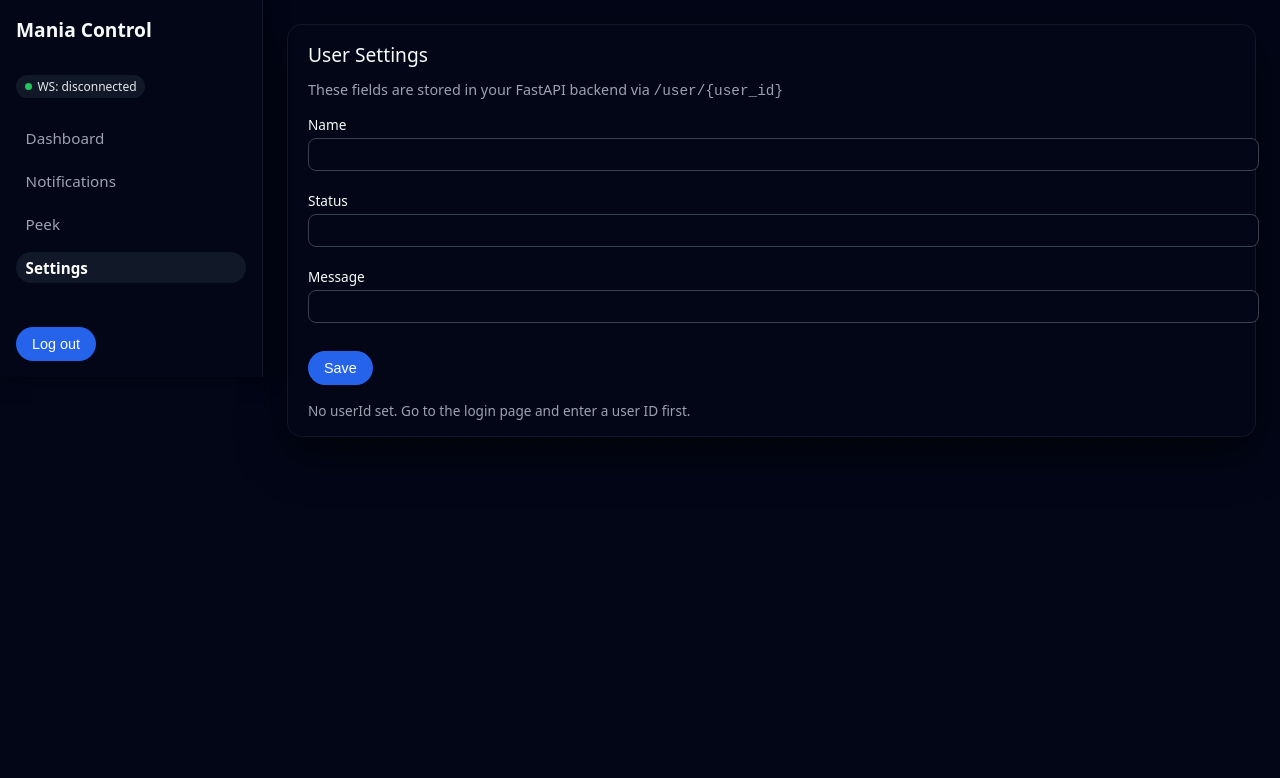
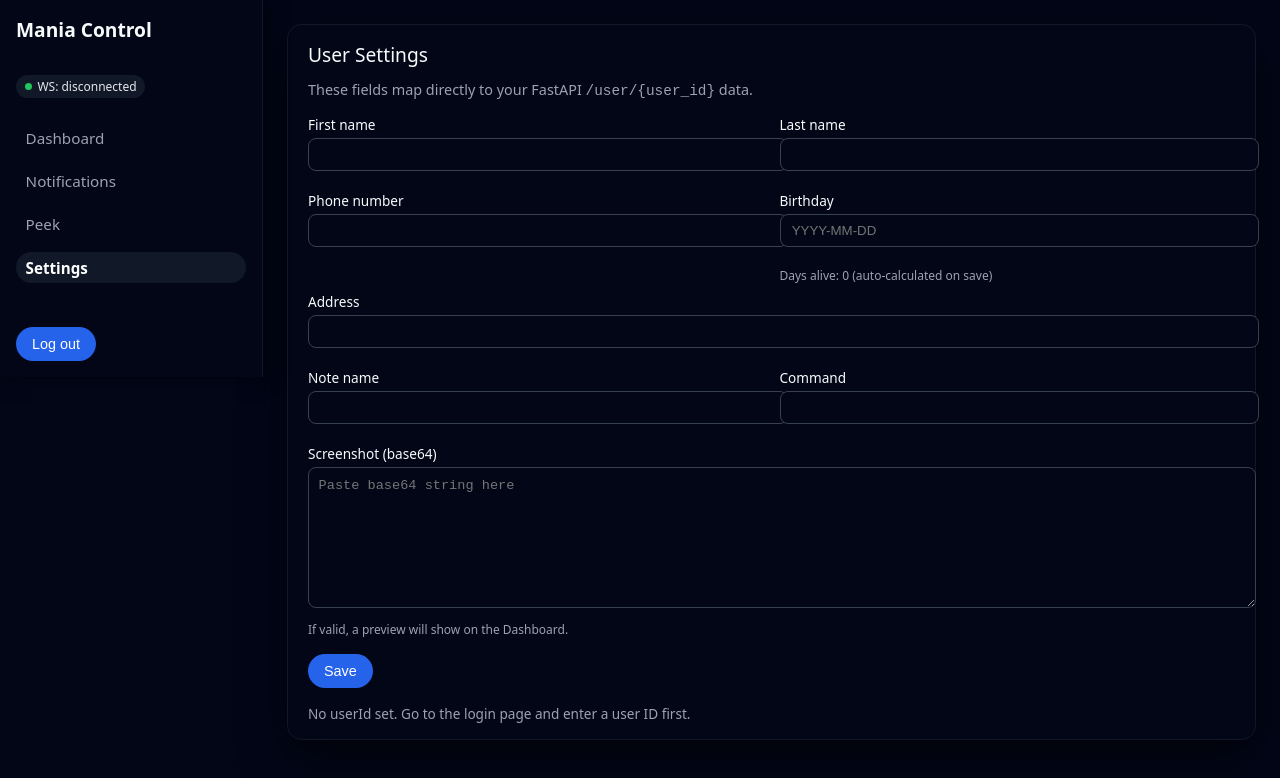
Before and after one commit to jordanmellermagic/React, a React (Vite) app: page /settings in a window 1280 px wide. Shown: the top 778 px of the page. Built offline with nearby package versions, Linux system fonts and the light colour scheme.

Commit message:
Update Settings.jsx

```diff
--- a/src/pages/Settings.jsx
+++ b/src/pages/Settings.jsx
@@ -3,13 +3,30 @@ import React, { useEffect, useState } from "react";
 import { useAuth } from "../context/AuthContext.jsx";
 import { getUserData, setUserData } from "../api.js";
 
+function computeDaysAlive(birthdayStr) {
+  if (!birthdayStr) return null;
+  const d = new Date(birthdayStr);
+  if (Number.isNaN(d.getTime())) return null;
+
+  const now = new Date();
+  const diffMs = now.getTime() - d.getTime();
+  const days = Math.floor(diffMs / (1000 * 60 * 60 * 24));
+  return days >= 0 ? days : null;
+}
+
 const Settings = () => {
   const { userId } = useAuth();
 
   const [form, setForm] = useState({
-    name: "",
-    status: "",
-    message: "",
+    first_name: "",
+    last_name: "",
+    phone_number: "",
+    birthday: "",
+    days_alive: 0,
+    address: "",
+    note_name: "",
+    screenshot_base64: "",
+    command: "",
   });
 
   const [loading, setLoading] = useState(false);
@@ -27,13 +44,17 @@ const Settings = () => {
       try {
         const res = await getUserData(userId);
 
-        const normalized =
-          res && typeof res === "object" && "data" in res ? res.data : res;
-
         setForm({
-          name: normalized?.name ?? "",
-          status: normalized?.status ?? "",
-          message: normalized?.message ?? "",
+          first_name: res?.first_name ?? "",
+          last_name: res?.last_name ?? "",
+          phone_number: res?.phone_number ?? "",
+          birthday: res?.birthday ?? "",
+          days_alive:
+            typeof res?.days_alive === "number" ? res.days_alive : 0,
+          address: res?.address ?? "",
+          note_name: res?.note_name ?? "",
+          screenshot_base64: res?.screenshot_base64 ?? "",
+          command: res?.command ?? "",
         });
       } catch (e) {
         console.error(e);
@@ -62,8 +83,16 @@ const Settings = () => {
     setSuccess(null);
 
     try {
-      await setUserData(userId, form);
+      // auto-calc days_alive from birthday before saving
+      const days = computeDaysAlive(form.birthday);
+      const payload = {
+        ...form,
+        days_alive: days ?? form.days_alive ?? 0,
+      };
+
+      await setUserData(userId, payload);
       setSuccess("User data saved.");
+      setForm((prev) => ({ ...prev, days_alive: payload.days_alive }));
     } catch (e) {
       console.error(e);
       setError("Failed to save user data.");
@@ -76,9 +105,7 @@ const Settings = () => {
     <div className="card">
       <div className="card-title">User Settings</div>
       <div className="card-subtitle">
-        These fields are stored in your FastAPI backend via{" "}
-        <code>/user/{'{'}user_id{'}'}</code>
-
+        These fields map directly to your FastAPI <code>/user/{"{user_id}"}</code> data.
       </div>
 
       {loading && <div className="mt-md">Loading…</div>}
@@ -91,31 +118,104 @@ const Settings = () => {
 
       {!loading && (
         <form className="mt-md" onSubmit={handleSubmit}>
+          <div className="row">
+            <div className="col">
+              <label htmlFor="first_name">First name</label>
+              <input
+                id="first_name"
+                value={form.first_name}
+                onChange={(e) => handleChange("first_name", e.target.value)}
+              />
+            </div>
+            <div className="col">
+              <label htmlFor="last_name">Last name</label>
+              <input
+                id="last_name"
+                value={form.last_name}
+                onChange={(e) => handleChange("last_name", e.target.value)}
+              />
+            </div>
+          </div>
+
+          <div className="row mt-sm">
+            <div className="col">
+              <label htmlFor="phone_number">Phone number</label>
+              <input
+                id="phone_number"
+                value={form.phone_number}
+                onChange={(e) => handleChange("phone_number", e.target.value)}
+              />
+            </div>
+            <div className="col">
+              <label htmlFor="birthday">Birthday</label>
+              <input
+                id="birthday"
+                placeholder="YYYY-MM-DD"
+                value={form.birthday}
+                onChange={(e) => handleChange("birthday", e.target.value)}
+              />
+              <div className="text-xs text-muted mt-sm">
+                Days alive:{" "}
+                {typeof form.days_alive === "number"
+                  ? form.days_alive
+                  : "—"}{" "}
+                (auto-calculated on save)
+              </div>
+            </div>
+          </div>
+
           <div className="mt-sm">
-            <label htmlFor="name">Name</label>
+            <label htmlFor="address">Address</label>
             <input
-              id="name"
-              value={form.name}
-              onChange={(e) => handleChange("name", e.target.value)}
+              id="address"
+              value={form.address}
+              onChange={(e) => handleChange("address", e.target.value)}
             />
           </div>
 
-          <div className="mt-sm">
-            <label htmlFor="status">Status</label>
-            <input
-              id="status"
-              value={form.status}
-              onChange={(e) => handleChange("status", e.target.value)}
-            />
+          <div className="row mt-sm">
+            <div className="col">
+              <label htmlFor="note_name">Note name</label>
+              <input
+                id="note_name"
+                value={form.note_name}
+                onChange={(e) => handleChange("note_name", e.target.value)}
+              />
+            </div>
+            <div className="col">
+              <label htmlFor="command">Command</label>
+              <input
+                id="command"
+                value={form.command}
+                onChange={(e) => handleChange("command", e.target.value)}
+              />
+            </div>
           </div>
 
           <div className="mt-sm">
-            <label htmlFor="message">Message</label>
-            <input
-              id="message"
-              value={form.message}
-              onChange={(e) => handleChange("message", e.target.value)}
+            <label htmlFor="screenshot_base64">Screenshot (base64)</label>
+            <textarea
+              id="screenshot_base64"
+              value={form.screenshot_base64}
+              onChange={(e) =>
+                handleChange("screenshot_base64", e.target.value)
+              }
+              placeholder="Paste base64 string here"
+              style={{
+                width: "100%",
+                minHeight: 120,
+                borderRadius: "0.5rem",
+                border: "1px solid #374151",
+                background: "#020617",
+                color: "#f9fafb",
+                padding: "0.6rem",
+                fontFamily: "monospace",
+                fontSize: "0.85rem",
+              }}
             />
+            <div className="text-xs text-muted mt-sm">
+              If valid, a preview will show on the Dashboard.
+            </div>
           </div>
 
           <button type="submit" className="mt-md" disabled={saving}>
```
